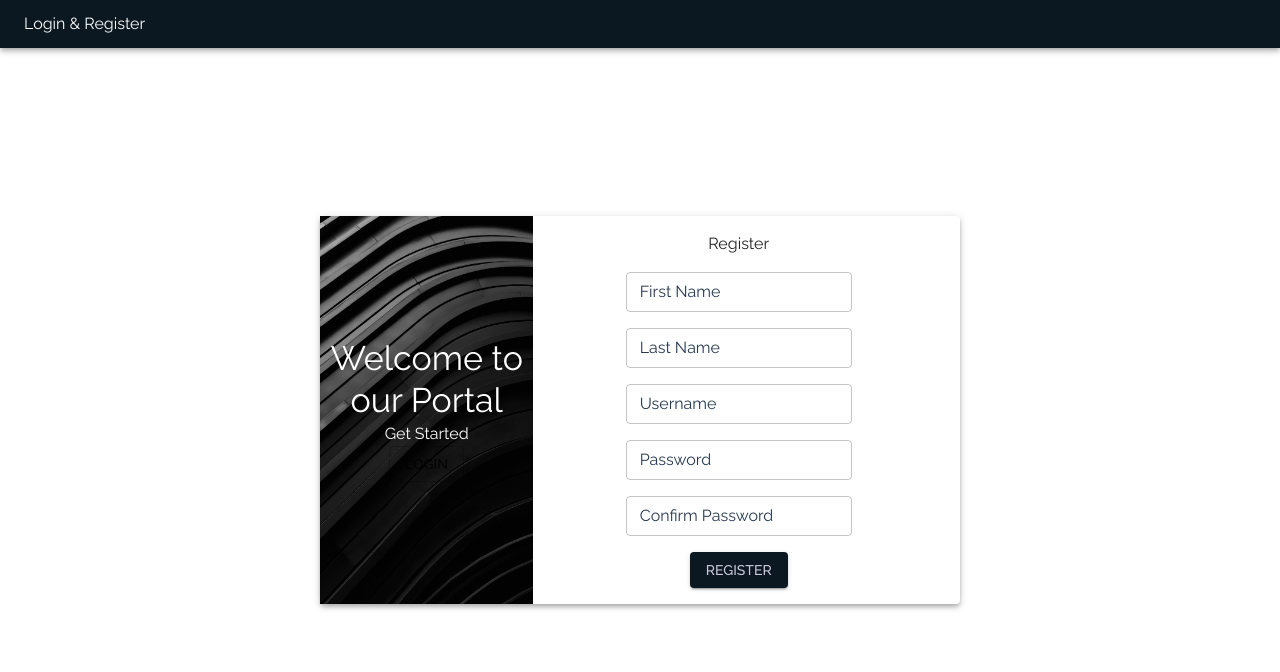
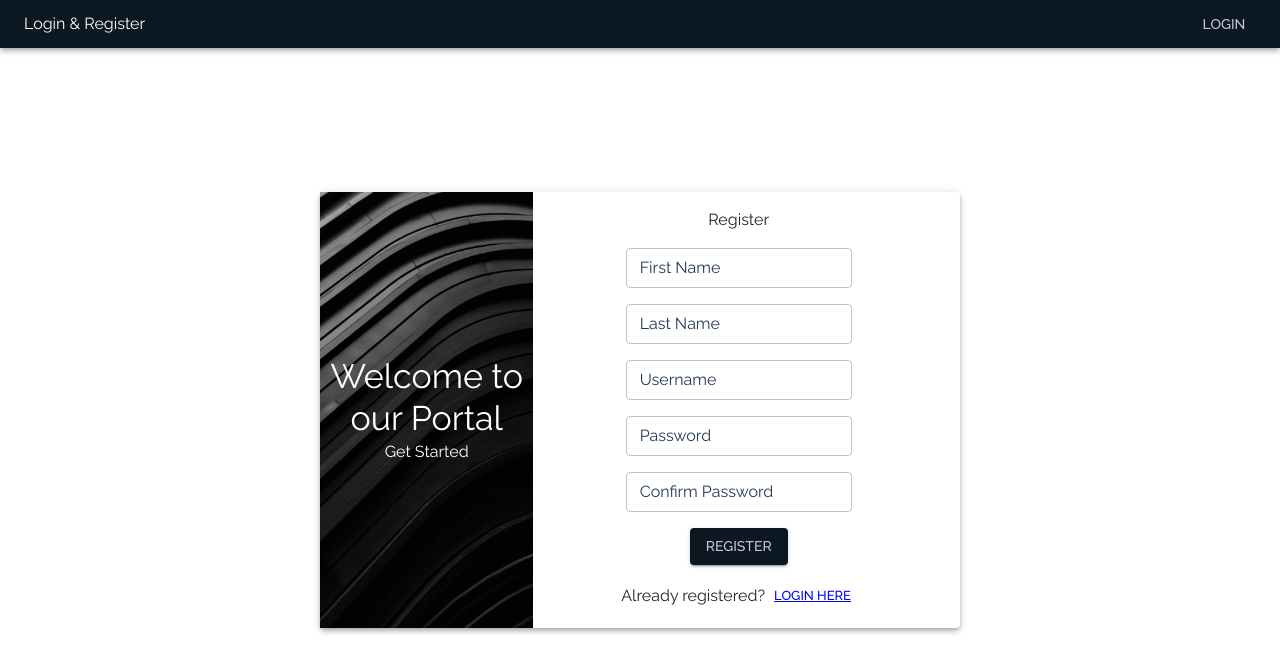
Before and after one commit to sachin979/loginregister-movie-app, a React (Create React App) app: page /register in a window 1280 px wide. Shown: the top 672 px of the page. Built offline with nearby package versions, Linux system fonts and the light colour scheme.

Commit message:
Thats it!

```diff
--- a/src/Login.js
+++ b/src/Login.js
@@ -13,10 +13,11 @@ import {
 import NavBar from "./NavBar";
 import React, { useState, useEffect } from "react";
 import axios from "axios";
-import { useHistory } from "react-router-dom";
+import { useHistory, Link } from "react-router-dom";
 import bg1 from "./images/bg4.jpg";
 import IconButton from "@material-ui/core/IconButton";
 import CloseIcon from "@material-ui/icons/Close";
+import Register from "./Register";
 
 const useStyles = makeStyles((theme) => ({
   root: {
@@ -81,11 +82,16 @@ export default function Login() {
       .catch((err) => {
         console.log(err);
         setsnackbarOpen(true);
+        history.push("/movies");
       });
 
     setbackdropOpen(false);
   };
   const loginBtn = () => {
+    if (username === "test" && passw === "test123") {
+      sessionStorage.setItem("token", "testuser123");
+      history.push("/movies");
+    }
     if (username.length === 0) {
       console.log({ ...errObj });
       seterrObj((errObj) => ({ ...errObj, usernameerr: true }));
@@ -105,13 +111,13 @@ export default function Login() {
           <Grid item lg={4} xs={8}>
             <Paper elevation={12}>
               <Grid container direction="row" justifyContent="center">
-                <Grid item xs={5}>
+                <Grid item xs={12} sm={4} md={4}>
                   <Box component="span" className={classes.left}>
                     <Typography variant="h4">Login</Typography>
                     <Typography variant="subtitle1">We are happy to see you back</Typography>
                   </Box>
                 </Grid>
-                <Grid item xs={7} container justifyContent="center">
+                <Grid item xs={12} sm={8} md={8} container justifyContent="center">
                   <Grid item>
                     <Typography>Login</Typography>
                   </Grid>
@@ -146,6 +152,14 @@ export default function Login() {
                         Login
                       </Button>
                     </Grid>
+                    <Grid item>
+                      <Typography>
+                        Not a registered user?
+                        <Button size="small">
+                          <Link to="/register"> Register Here</Link>
+                        </Button>{" "}
+                      </Typography>
+                    </Grid>
                   </Grid>
                 </Grid>
               </Grid>
--- a/src/NavBar.js
+++ b/src/NavBar.js
@@ -2,16 +2,36 @@ import React from "react";
 import AppBar from "@material-ui/core/AppBar";
 import Toolbar from "@material-ui/core/Toolbar";
 import Typography from "@material-ui/core/Typography";
-import { Link } from "react-router-dom";
+import { Link, useHistory } from "react-router-dom";
+import { Button, makeStyles } from "@material-ui/core";
 
+const useStyles = makeStyles((theme) => ({
+  logo: {
+    flexGrow: "1",
+    textAlign: "left",
+  },
+}));
 const NavBar = () => {
+  const history = useHistory();
+  const classes = useStyles();
+  const loginout = () => {
+    if (sessionStorage.getItem("token")) {
+      sessionStorage.setItem("token", "");
+      history.push("/");
+    } else {
+      history.push("/login");
+    }
+  };
   return (
     <div style={{ paddingBottom: "10px" }}>
       <AppBar position="sticky">
         <Toolbar variant="dense">
-          <Link to="/" style={{ textDecoration: "none", color: "white" }}>
+          <Link to="/" className={classes.logo} style={{ textDecoration: "none", color: "white" }}>
             <Typography>Login & Register</Typography>
           </Link>
+          <Button color="inherit" onClick={loginout}>
+            {sessionStorage.getItem("token") ? "Logout" : "Login"}
+          </Button>
         </Toolbar>
       </AppBar>
     </div>
--- a/src/Register.js
+++ b/src/Register.js
@@ -173,20 +173,19 @@ const Register = () => {
           <Grid item md={6} sm={8} xs={12}>
             <Paper elevation={4}>
               <Grid container direction="row">
-                <Grid item xs={4}>
+                <Grid item xs={12} sm={4} md={4}>
                   <Box component="div" className={classes.spancl}>
                     <Typography className={classes.welcome} variant="h4">
                       Welcome to our Portal
                     </Typography>
                     <Typography variant="body1">Get Started</Typography>
-                    <Button variant="outlined" href="/login" type="link">
-                      Login
-                    </Button>
                   </Box>
                 </Grid>
                 <Grid
                   item
-                  xs={8}
+                  xs={12}
+                  sm={8}
+                  md={8}
                   container
                   direction="column"
                   spacing={2}
@@ -262,6 +261,14 @@ const Register = () => {
                       Register
                     </Button>
                   </Grid>
+                  <Grid item>
+                    <Typography>
+                      Already registered?{" "}
+                      <Button size="small">
+                        <Link to="/login"> Login Here</Link>
+                      </Button>{" "}
+                    </Typography>
+                  </Grid>
                 </Grid>
               </Grid>
             </Paper>
--- a/src/SingleMovie.js
+++ b/src/SingleMovie.js
@@ -22,6 +22,7 @@ const useStyles = makeStyles((theme) => ({
   },
   chip: {
     marginRight: "10px",
+    marginTop: "10px",
   },
   imag: {
     maxWidth: "100%",
@@ -79,7 +80,7 @@ function SingleMovie() {
               direction="column"
               justifyContent="space-evenly"
               sm={7}
-              style={{ textAlign: "left" }}
+              style={{ textAlign: "left", padding: "0 10px" }}
             >
               <div>
                 <Typography className={classes.movietext} variant="h5">
@@ -96,7 +97,7 @@ function SingleMovie() {
               <Typography
                 className={classes.movietext}
                 variant="subtitle1"
-                style={{ paddingTop: 20, paddingBottom: 20 }}
+                style={{ paddingTop: 20, paddingBottom: 20, textAlign: "justify" }}
               >
                 Overview:{movieDetails.overview}
               </Typography>
```
